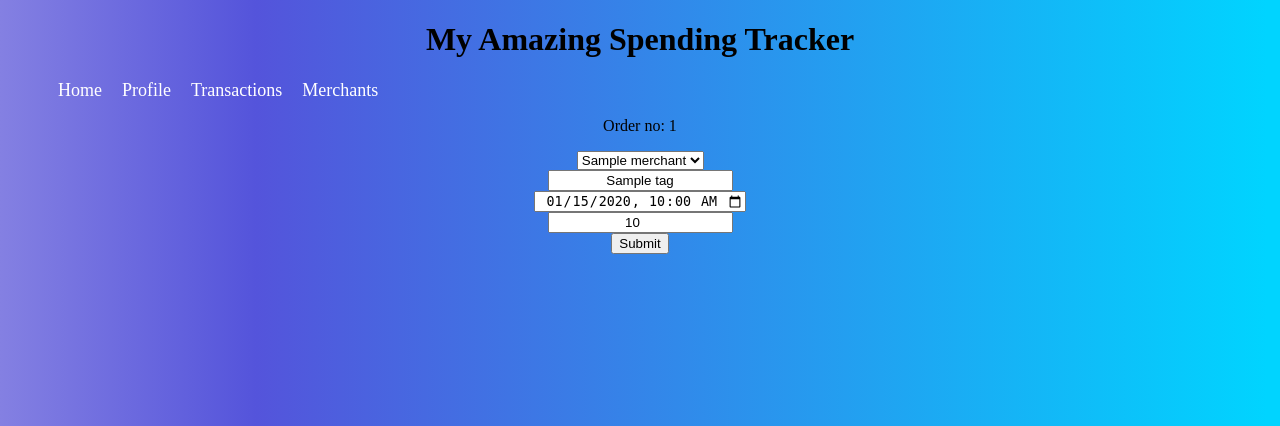
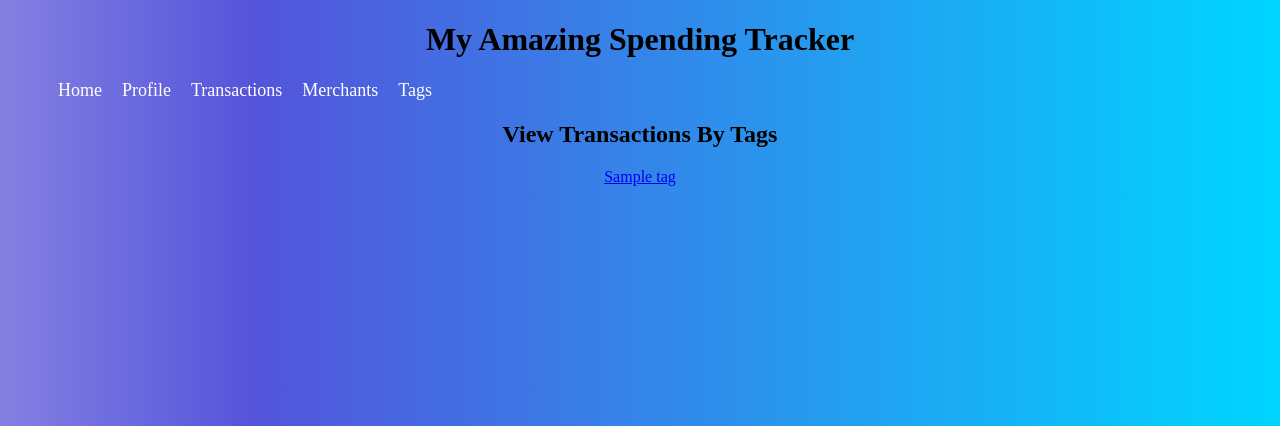
Before and after one commit to mathiaskerr/ClanBank, a Flask app: page /tags in a window 1280 px wide. Shown: the top 426 px of the page. Run offline with Flask 2, Linux system fonts and the light colour scheme; a database or web service that is not in the repository returns one stand-in record (values such as "Sample title"); some libraries are stand-ins or nearby versions.

Commit message:
sorting by tags

```diff
--- a/controllers/transactions_controller.py
+++ b/controllers/transactions_controller.py
@@ -69,3 +69,23 @@ def update_transaction(id):
 def delete_transaction(id):
     transaction_repository.delete(id)
     return redirect('/transactions')
+
+@transactions_blueprint.route("/tags")
+def tags():
+    transactions = transaction_repository.select_all()
+    tags=[]
+    for transaction in transactions:
+        if transaction.tag not in tags:
+            tags.append(transaction.tag)
+
+    return render_template("transactions/tags.html", tags = tags)
+
+@transactions_blueprint.route("/tags/<tag>/transactions")
+def tag_transactions(tag):
+
+    transactions = transaction_repository.select_all()
+    transaction_tag = []
+    for transaction in transactions:
+        if transaction.tag == tag:
+            transaction_tag.append(transaction)
+    return render_template("transactions/tag_transactions.html", transactions = transaction_tag)
--- a/static/css/style.css
+++ b/static/css/style.css
@@ -39,6 +39,7 @@ body {
     grid-template-columns: 33% 33% 33%;
 }
 
+
 .drevil{
     display:flex;
     justify-content: flex-end;
--- a/templates/base.html
+++ b/templates/base.html
@@ -17,6 +17,7 @@
                 <li><a href="/profile">Profile</a></li>
                 <li><a href="/transactions">Transactions</a></li>
                 <li><a href="/merchants">Merchants</a></li>
+                <li><a href="/tags">Tags</a></li>
             </ul>
         </nav>
     </header>
--- a/templates/index.html
+++ b/templates/index.html
@@ -14,7 +14,4 @@
 
 
 
-
-
-
 {% endblock %}
--- /dev/null
+++ b/templates/transactions/tags.html
@@ -0,0 +1,11 @@
+{% extends 'base.html'%}
+
+{% block content %}
+<h2>View Transactions By Tags</h2>
+<div class="tags">
+{% for tag in tags%}
+<a href="/tags/{{tag}}/transactions" >{{tag}}</a>
+
+{% endfor %}
+</div>
+{% endblock %}
```
Also changed, not shown: templates/transactions/tag_transactions.html (added, +10 -0 lines).
